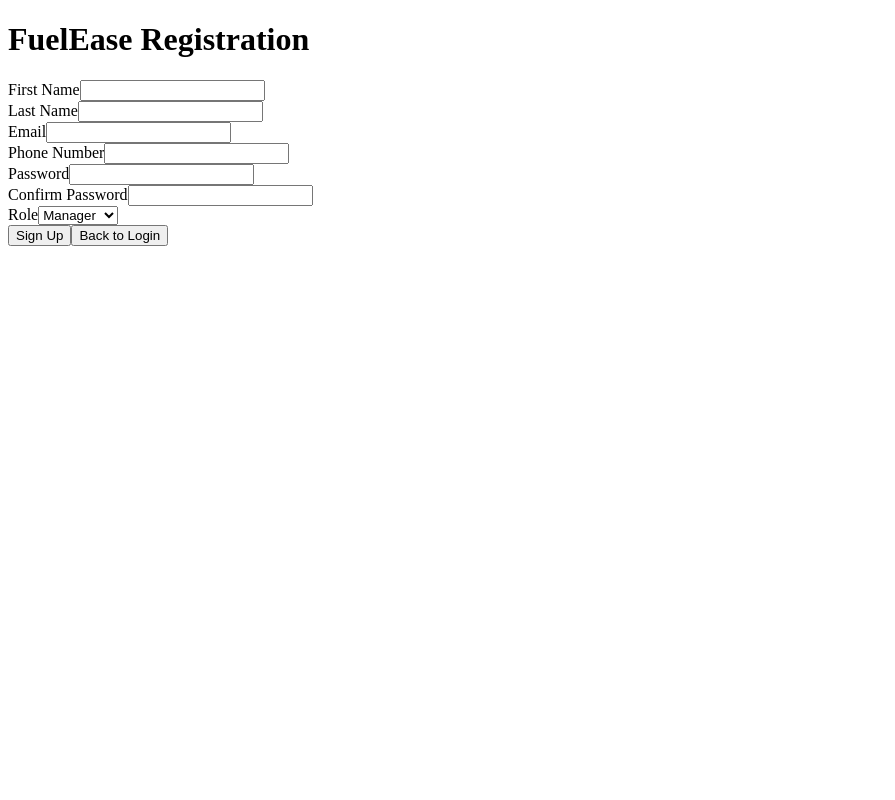
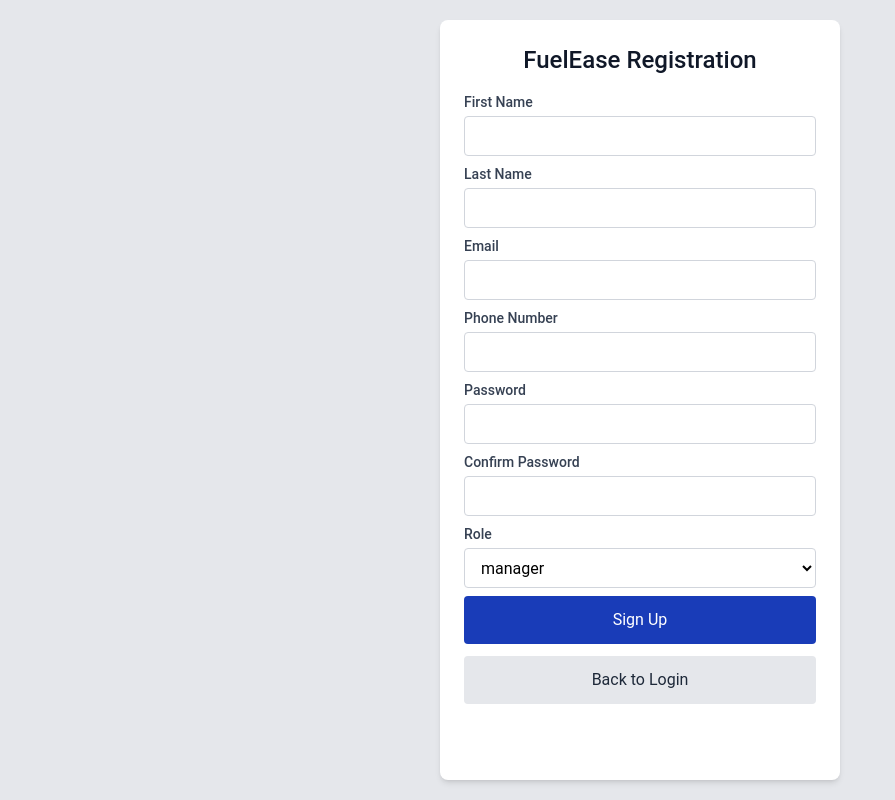
Before and after one commit to harshbix/FuelEase, a React (Vite) app: page /register in a window 1280 px wide. Shown: the whole page, without its empty margins (0-895 px from the left). Built offline with nearby package versions, Linux system fonts and the light colour scheme; a web font is replaced by a local one.

Commit message:
Managing post and redirecting to login after sign up

```diff
--- a/src/components/Register.jsx
+++ b/src/components/Register.jsx
@@ -1,6 +1,7 @@
 import React, { useState } from "react";
 import { useNavigate } from "@tanstack/react-router";
 import axios from "axios";
+import { toast } from "react-hot-toast";
 
 const Register = () => {
   const navigate = useNavigate();
@@ -11,7 +12,7 @@
     password: "",
     confirmPassword: "",
     phoneNumber: "",
-    role: "Manager",
+    role: "manager",
   });
 
   const [error, setError] = useState("");
@@ -30,6 +31,8 @@
       return;
     }
 
+    console.log("Submitting form data:", formData);
+
     try {
       const response = await axios.post(
         "https://fuel-ease-api.mwombekilubere.workers.dev/api/users/register",
@@ -37,15 +40,21 @@
       );
 
       if (response.status === 201) {
+        toast.success("Account created successfully!");
         navigate({ to: "/login" });
       }
     } catch (err) {
-      setError(err.response?.data?.message || "Registration failed");
+      console.error("Error response:", err.response?.data);
+      const backendError =
+        err.response?.data?.message ||
+        err.response?.data?.error ||
+        "Registration failed";
+      setError(backendError);
     }
   };
 
   return (
-    <div className="flex items-center justify-center min-h-screen bg-gray-200">
+    <div className="flex justify-center py-5 bg-gray-200 min-h-[100vh]">
       <div className="w-[400px] bg-white rounded-lg shadow-md p-6">
         <h1 className="text-2xl font-medium text-gray-900 mb-4 text-center">
           FuelEase Registration
@@ -65,36 +74,38 @@
             { label: "Phone Number", name: "phoneNumber" },
             { label: "Password", name: "password", type: "password" },
             { label: "Confirm Password", name: "confirmPassword", type: "password" },
-          ].map(({ label, name, type = "text" }) => (
-            <div className="mb-4" key={name}>
+            { label: "Role", name: "role", type: "select", options: ["manager"] },
+          ].map(({ label, name, type = "text", options }) => (
+            <div className="mb-2" key={name}>
               <label className="block text-sm font-medium text-gray-700 mb-1">
                 {label}
               </label>
+
+              {type === "select" ? (
+                <select
+                  name={name}
+                  value={formData[name]}
+                  onChange={handleChange}
+                  className="w-full h-10 px-3 border border-gray-300 rounded-sm focus:outline-none focus:ring-2 focus:ring-blue-500"
+                >
+                  {options.map((option) => (
+                    <option value={option} key={option}>
+                      {option}
+                    </option>
+                  ))}
+                </select>
+              ) : (
                 <input
                   type={type}
                   name={name}
                   value={formData[name]}
                   onChange={handleChange}
-                className="w-full h-12 px-3 border border-gray-300 rounded-sm focus:outline-none focus:ring-2 focus:ring-blue-500"
+                  className="w-full h-10 px-3 border border-gray-300 rounded-sm focus:outline-none focus:ring-2 focus:ring-blue-500"
                   required
                 />
+              )}
             </div>
           ))}
-
-          <div className="mb-4">
-            <label className="block text-sm font-medium text-gray-700 mb-1">
-              Role
-            </label>
-            <select
-              name="role"
-              value={formData.role}
-              onChange={handleChange}
-              className="w-full h-12 px-3 border border-gray-300 rounded-sm focus:outline-none focus:ring-2 focus:ring-blue-500"
-            >
-              <option value="Manager">Manager</option>
-              <option value="Attendant">Attendant</option>
-            </select>
-          </div>
 
           <button
             type="submit"
@@ -106,7 +117,7 @@
           <button
             type="button"
             onClick={() => navigate({ to: "/login" })}
-            className="w-full h-12 bg-gray-200 text-gray-800 rounded-sm hover:bg-gray-300 transition mt-4"
+            className="w-full h-12 bg-gray-200 text-gray-800 rounded-sm hover:bg-gray-300 transition mt-3"
           >
             Back to Login
           </button>
--- a/src/components/login/Login.jsx
+++ b/src/components/login/Login.jsx
@@ -1,22 +1,24 @@
-// src/components/Login.jsx
 import React, { useState } from "react";
 import axios from "axios";
 import { toast } from "react-toastify";
-import { Link } from '@tanstack/react-router';
+import { Link, useNavigate } from "@tanstack/react-router";
 
 const Login = () => {
+  const navigate = useNavigate();
+
   const [email, setEmail] = useState("");
   const [password, setPassword] = useState("");
 
   const handleSubmit = async () => {
     try {
-      const res = await axios.post("https://fuel-ease-api.mwombekilubere.workers.dev/api/users/login", {
-        email,
-        password,
-      });
+      const res = await axios.post(
+        "https://fuel-ease-api.mwombekilubere.workers.dev/api/users/login",
+        { email, password }
+      );
 
       toast.success("Login successful!");
       console.log("Login response:", res.data);
+      navigate({ to: "/" });
     } catch (err) {
       toast.error(err?.response?.data?.message || "Login failed.");
     }
--- a/src/main.jsx
+++ b/src/main.jsx
@@ -1,5 +1,5 @@
-// main.jsx
 import React from "react";
+import './app.css';
 import ReactDOM from "react-dom/client";
 import { RouterProvider } from "@tanstack/react-router";
 import { router } from "./routes";
```
Lines whose indentation alone changed are shown as unchanged.
